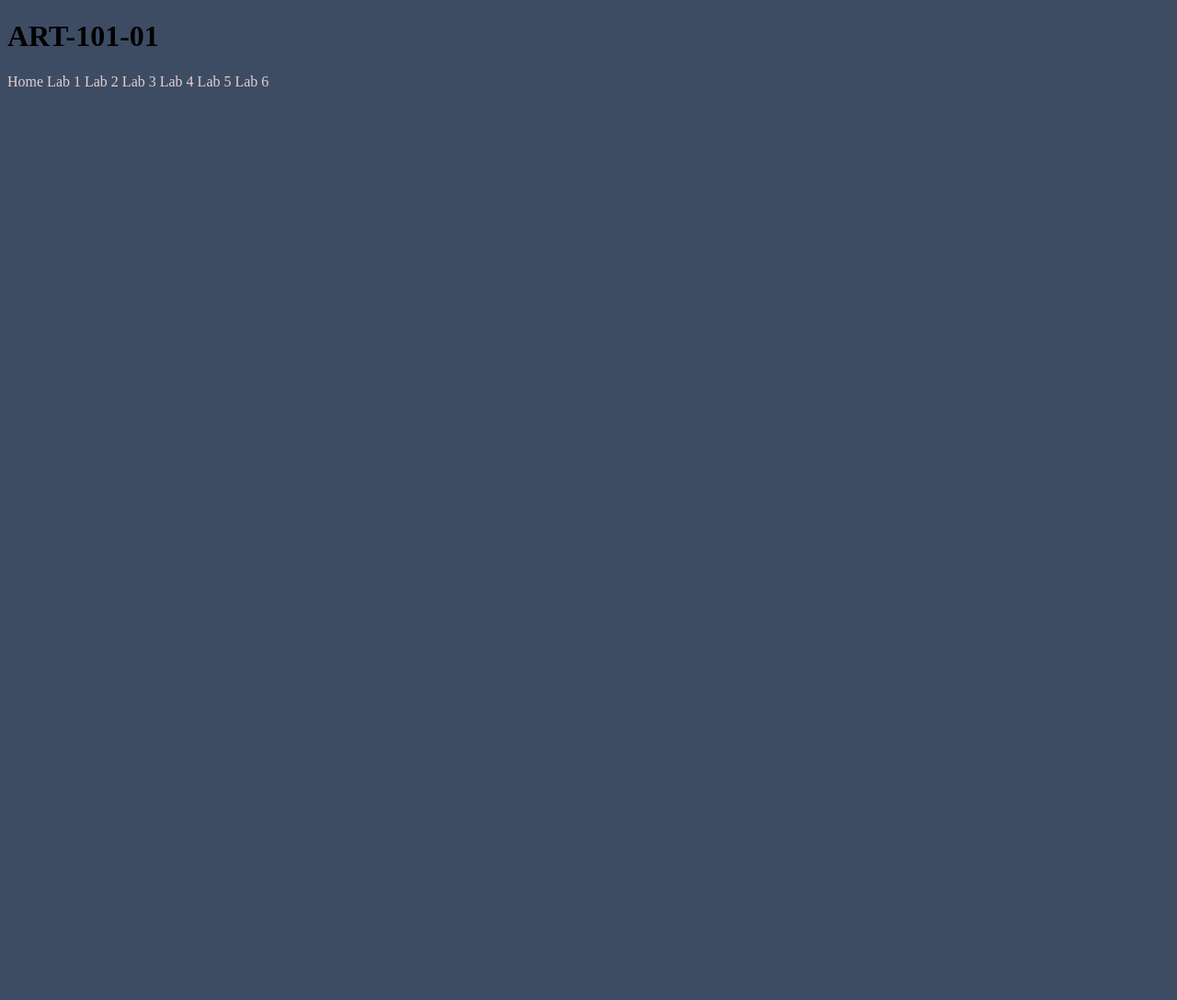
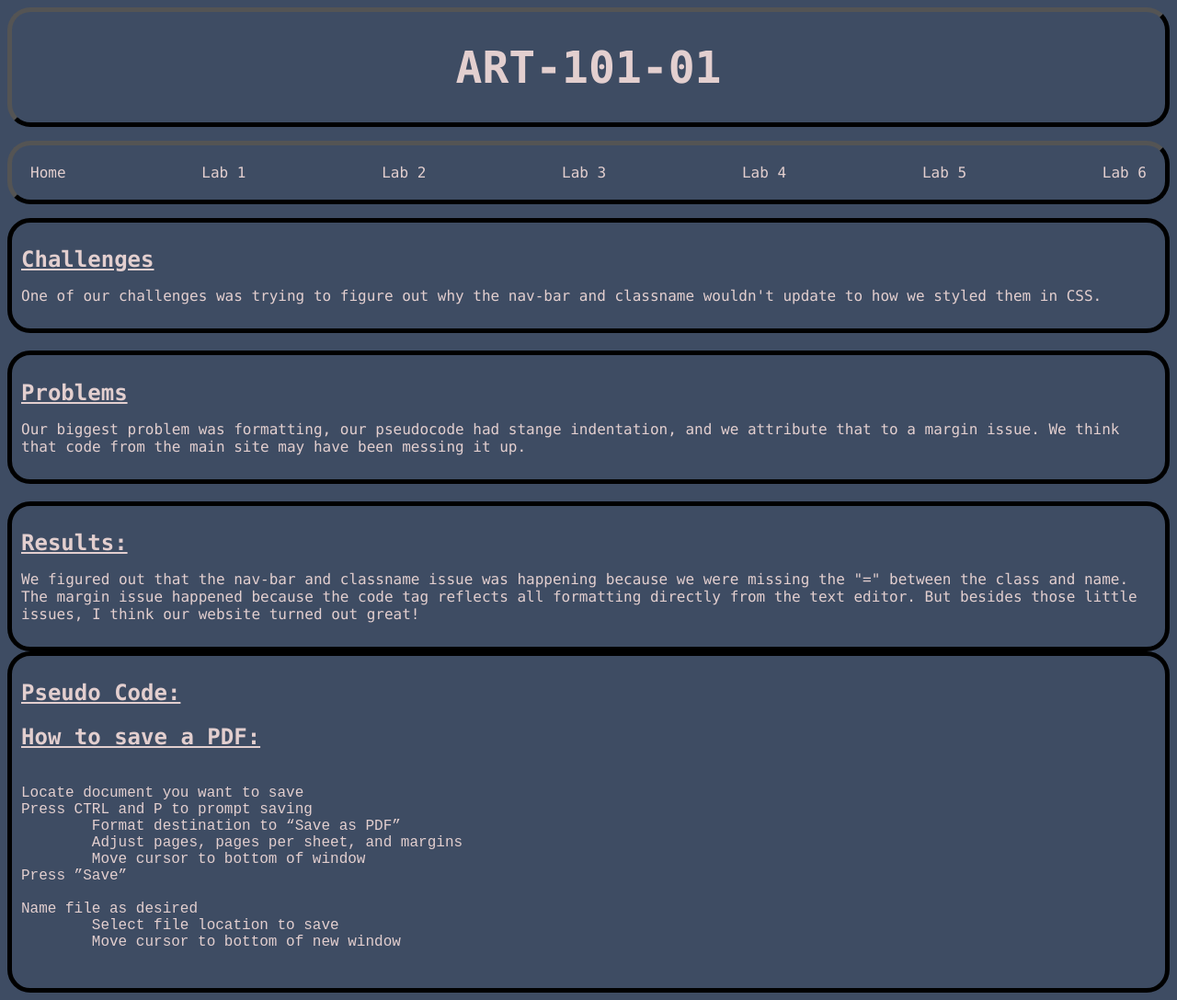
Before and after one commit to mmahelon/art101, a plain HTML site: page lab4/index.html in a window 1280 px wide. Shown: the whole page at 92% size. Before the commit the page ends 800 px from the top, so only its background shows below. Drawn offline with Linux system fonts and the light colour scheme.

Commit message:
Lab 4
Created lab 4 webpage, formatted and styled with HTML and CSS

```diff
--- a/css/site.css
+++ b/css/site.css
@@ -14,6 +14,9 @@ body {
   border: 5px outset black;
 }
 .nav-bar {
+
+  display:flex;
+  justify-content: space-between;
   font-family: "Lucida Console", monospace;
   text-align: center;
   font-size: 16px;
--- a/lab4/css/lab.css
+++ b/lab4/css/lab.css
@@ -0,0 +1,59 @@
+[class*="col"]{
+  border-radius: 25px;
+  border:5px solid black;
+  padding: 10px;
+}
+body {
+  background-color: #3e4c63;
+  font-family: "Lucida Console", monospace;
+  color: #e3cfcf;
+}
+.underline{
+  text-decoration: underline;
+}
+
+#code{
+  font-size:16px;
+  color: #e3cfcf;
+  text-align: left;
+}
+
+.classname {
+  color: #e3cfcf;
+  text-align: center;
+  font-size: 24px;
+
+  border-radius: 25px;
+  padding: 0px;
+  margin: 0px;
+  border: 5px outset black;
+}
+.nav-bar {
+
+  display:flex;
+  text-align: center;
+  font-size: 16px;
+  color: #e3cfcf;
+
+  border-radius: 25px;
+  color: #e3cfcf;
+  padding: 20px;
+  margin: 15px 0px 15px 0px;
+  border: 5px outset black;
+}
+
+a {
+  color: #e3cfcf;
+  text-decoration: none;
+}
+}
+.header {
+  color: #e3cfcf;
+  font-size: 24px;
+  text-decoration: underline;
+}
+
+
+.text {
+  font-size: 16px;
+  color: #e3cfcf;
--- a/lab4/index.html
+++ b/lab4/index.html
@@ -1,14 +1,15 @@
 <!DOCTYPE html>
 <html>
 <head>
-	<title>Lab X - Subject/Topic</title>
+	<title>Lab 4 - Pseudocoding and Problem-solving</title>
 	<link rel="stylesheet" type="text/css" href="../css/site.css">
 	<link rel="stylesheet" type="text/css" href="css/lab.css">
 </head>
-<div class"classname">
+<body>
+	<div class="classname">
 		<h1> ART-101-01 </h1>
 	</div>
-<div class"nav-bar">
+	<div class="nav-bar">
 		<a href="index.html">Home </a>
 		<a href="lab1/index.html">Lab 1 </a>
 		<a href="lab2/index.html">Lab 2 </a>
@@ -17,7 +18,41 @@
 		<a href="lab5/index.html">Lab 5 </a>
 		<a href="lab6/index.html">Lab 6 </a>
 	</div>
-<body>
 
+	<div class ="col-one">
+		<h1 class="header">Challenges</h1>
+		<p>One of our challenges was trying to figure out why the nav-bar and classname wouldn't update to how we styled them in CSS.  </p>
+	</div>
+
+<br/>
+	<div class= "col-two">
+		<h1 class="header">Problems</h1>
+		<p>Our biggest problem was formatting, our pseudocode had stange indentation, and we attribute that to a margin issue.  We think that code from the main site may have been messing it up.  </p>
+	</div>
+	<br>
+
+	<div class = "col-three">
+		<h1 class="header">Results:</h1>
+		<p>We figured out that the nav-bar and classname issue was happening because we were missing the "=" between the class and name.  The margin issue happened because the code tag reflects all formatting directly from the text editor.
+		But besides those little issues, I think our website turned out great!
+
+	</div>
+
+	<div class="col-four">
+		<h1 class="header sec">Pseudo Code:</h1>
+		<h2 class=underline>How to save a PDF:</h2>
+	<pre><code id="code">
+Locate document you want to save
+Press CTRL and P to prompt saving
+	Format destination to “Save as PDF”
+	Adjust pages, pages per sheet, and margins
+	Move cursor to bottom of window
+Press ”Save”
+
+Name file as desired
+	Select file location to save
+	Move cursor to bottom of new window
+		</code></pre>
+	</div>
 </body>
 </html>
```
Also changed, not shown: index.html (+1 -0 lines), lab4/js/lab.js (+18 -0 lines), lab4/img/Screenshot.png (added). Lines whose indentation alone changed are shown as unchanged.
